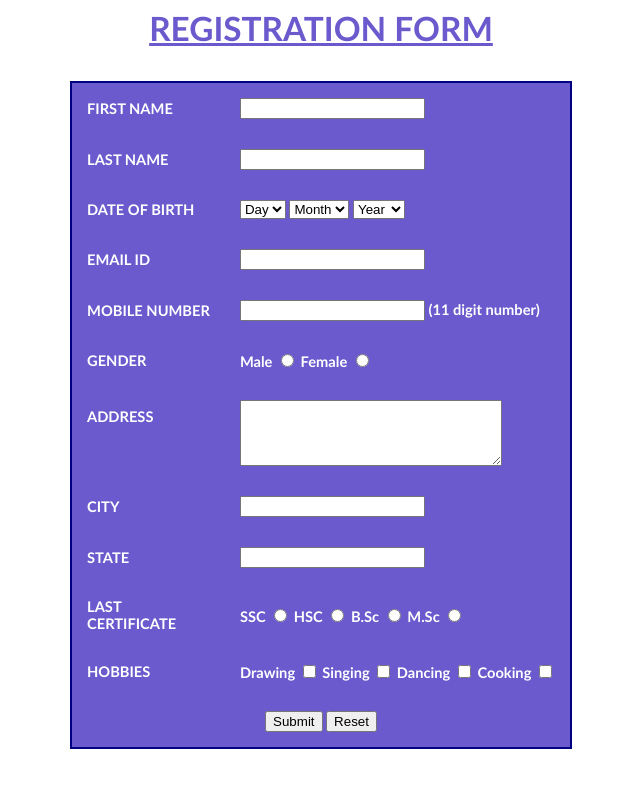
After one commit to syed-sarek/esquire-software-team, a Django app: template ai/templates/form.html in a window 1280 px wide. The commit adds this page. Shown: the whole page, without its empty margins (319-959 px from the left). Run offline with Django 3.2, Linux system fonts and the light colour scheme; the template is opened without the code that fills it, so the values that code supplies are empty.

Commit message:
update code

```diff
--- /dev/null
+++ b/ai/templates/form.html
@@ -0,0 +1,246 @@
+<html>
+
+<head>
+    <title>Registration Form</title>
+    <style>
+        h3 {
+            font-family: Calibri;
+            font-size: 25pt;
+            font-style: normal;
+            font-weight: bold;
+            color: SlateBlue;
+            text-align: center;
+            text-decoration: underline
+        }
+
+        table {
+            font-family: Calibri;
+            color: white;
+            font-size: 11pt;
+            font-style: normal;
+            font-weight: bold;
+            text-align: left;
+            background-color: SlateBlue;
+            border-collapse: collapse;
+            border: 2px solid navy
+        }
+
+        table.inner {
+            border: 0px
+        }
+    </style>
+
+</head>
+
+<body>
+    <h3>REGISTRATION FORM</h3>
+
+
+    <table align="center" cellpadding="15">
+
+        <!----- First Name ---------------------------------------------------------->
+        <tr>
+            <td>FIRST NAME</td>
+            <td><input type="text" name="First_Name" />
+            </td>
+        </tr>
+
+        <!----- Last Name ---------------------------------------------------------->
+        <tr>
+            <td>LAST NAME</td>
+            <td><input type="text" name="Last_Name" />
+            </td>
+        </tr>
+
+        <!----- Date Of Birth -------------------------------------------------------->
+        <tr>
+            <td>DATE OF BIRTH</td>
+
+            <td>
+                <select name="Birthday_day" id="Birthday_Day">
+                    <option value="-1">Day</option>
+                    <option value="1">1</option>
+                    <option value="2">2</option>
+                    <option value="3">3</option>
+
+                    <option value="4">4</option>
+                    <option value="5">5</option>
+                    <option value="6">6</option>
+                    <option value="7">7</option>
+                    <option value="8">8</option>
+                    <option value="9">9</option>
+                    <option value="10">10</option>
+                    <option value="11">11</option>
+                    <option value="12">12</option>
+
+                    <option value="13">13</option>
+                    <option value="14">14</option>
+                    <option value="15">15</option>
+                    <option value="16">16</option>
+                    <option value="17">17</option>
+                    <option value="18">18</option>
+                    <option value="19">19</option>
+                    <option value="20">20</option>
+                    <option value="21">21</option>
+
+                    <option value="22">22</option>
+                    <option value="23">23</option>
+                    <option value="24">24</option>
+                    <option value="25">25</option>
+                    <option value="26">26</option>
+                    <option value="27">27</option>
+                    <option value="28">28</option>
+                    <option value="29">29</option>
+                    <option value="30">30</option>
+
+                    <option value="31">31</option>
+                </select>
+
+                <select id="Birthday_Month" name="Birthday_Month">
+                    <option value="-1">Month</option>
+                    <option value="January">Jan</option>
+                    <option value="February">Feb</option>
+                    <option value="March">Mar</option>
+                    <option value="April">Apr</option>
+                    <option value="May">May</option>
+                    <option value="June">Jun</option>
+                    <option value="July">Jul</option>
+                    <option value="August">Aug</option>
+                    <option value="September">Sep</option>
+                    <option value="October">Oct</option>
+                    <option value="November">Nov</option>
+                    <option value="December">Dec</option>
+                </select>
+
+                <select name="Birthday_Year" id="Birthday_Year">
+
+                    <option value="-1">Year</option>
+                    <option value="2012">2012</option>
+                    <option value="2011">2011</option>
+                    <option value="2010">2010</option>
+                    <option value="2009">2009</option>
+                    <option value="2008">2008</option>
+                    <option value="2007">2007</option>
+                    <option value="2006">2006</option>
+                    <option value="2005">2005</option>
+                    <option value="2004">2004</option>
+                    <option value="2003">2003</option>
+                    <option value="2002">2002</option>
+                    <option value="2001">2001</option>
+                    <option value="2000">2000</option>
+
+                    <option value="1999">1999</option>
+                    <option value="1998">1998</option>
+                    <option value="1997">1997</option>
+                    <option value="1996">1996</option>
+                    <option value="1995">1995</option>
+                    <option value="1994">1994</option>
+                    <option value="1993">1993</option>
+                    <option value="1992">1992</option>
+                    <option value="1991">1991</option>
+                    <option value="1990">1990</option>
+
+                    <option value="1989">1989</option>
+                    <option value="1988">1988</option>
+                    <option value="1987">1987</option>
+                    <option value="1986">1986</option>
+                    <option value="1985">1985</option>
+                    <option value="1984">1984</option>
+                    <option value="1983">1983</option>
+                    <option value="1982">1982</option>
+                    <option value="1981">1981</option>
+                    <option value="1980">1980</option>
+                </select>
+            </td>
+        </tr>
+
+        <!----- Email Id ---------------------------------------------------------->
+        <tr>
+            <td>EMAIL ID</td>
+            <td><input type="email" name="Email_Id" maxlength="100" /></td>
+        </tr>
+
+        <!----- Mobile Number ---------------------------------------------------------->
+        <tr>
+            <td>MOBILE NUMBER</td>
+            <td>
+                <input type="text" name="Mobile_Number" />
+                (11 digit number)
+            </td>
+        </tr>
+
+        <!----- Gender ----------------------------------------------------------->
+        <tr>
+            <td>GENDER</td>
+            <td>
+                Male <input type="radio" name="Gender" value="Male" />
+                Female <input type="radio" name="Gender" value="Female" />
+            </td>
+        </tr>
+
+        <!----- Address ---------------------------------------------------------->
+        <tr>
+            <td>ADDRESS <br /><br /><br /></td>
+            <td><textarea name="Address" rows="4" cols="30"></textarea></td>
+        </tr>
+
+        <!----- City ---------------------------------------------------------->
+        <tr>
+            <td>CITY</td>
+            <td><input type="text" name="City" />
+            </td>
+        </tr>
+
+        <!----- State ---------------------------------------------------------->
+        <tr>
+            <td>STATE</td>
+            <td><input type="text" name="State" />
+            </td>
+        </tr>
+
+        <!----- CERTIFICATE ---------------------------------------------------------->
+        <tr>
+            <td>LAST<br />CERTIFICATE</td>
+            <td>
+                SSC
+                <input type="radio" name="Course_SSC" value="SSC">
+                HSC
+                <input type="radio" name="Course_HSC" value="HSC">
+                B.Sc
+                <input type="radio" name="Course_BSc" value="B.Sc">
+                M.Sc
+                <input type="radio" name="Course_MSc" value="M.Sc">
+            </td>
+        </tr>
+
+        <!----- Hobbies ---------------------------------------------------------->
+
+        <tr>
+            <td>HOBBIES </td>
+
+            <td>
+                Drawing
+                <input type="checkbox" name="Hobby_Drawing" value="Drawing" />
+                Singing
+                <input type="checkbox" name="Hobby_Singing" value="Singing" />
+                Dancing
+                <input type="checkbox" name="Hobby_Dancing" value="Dancing" />
+                Cooking
+                <input type="checkbox" name="Hobby_Cooking" value="Cooking" />
+            </td>
+        </tr>
+
+        <!----- Submit and Reset ------------------------------------------------->
+        <tr>
+            <td colspan="2" align="center">
+                <input type="submit" value="Submit">
+                <input type="reset" value="Reset">
+            </td>
+        </tr>
+    </table>
+
+    </form>
+
+</body>
+
+</html>
--- a/ai/views.py
+++ b/ai/views.py
@@ -15,9 +15,11 @@ def index(request):
             output = " " + r.recognize_google(audio, language="en")
             # output = " " + r.recognize_google(audio, language="bn")
         except sr.UnknownValueError:
-            output = "Could not understand audio!"
+            output = ""
+            # output = "Your Voice Not Clear"
         except sr.RequestError as e:
-            output = "Could not connect with internet!"
+            output = ""
+            # output = "Internet Connection Failed!"
 
         return JsonResponse(output,safe=False)
 
```
Also changed, not shown: ai/templates/index.html (+43 -20 lines).
